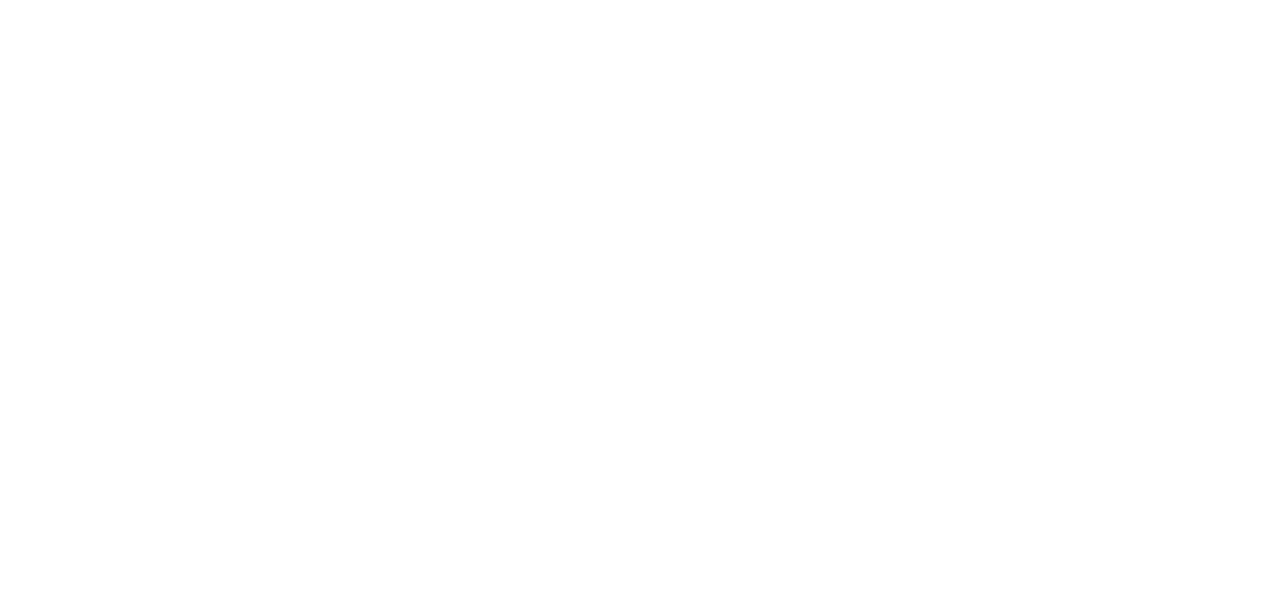
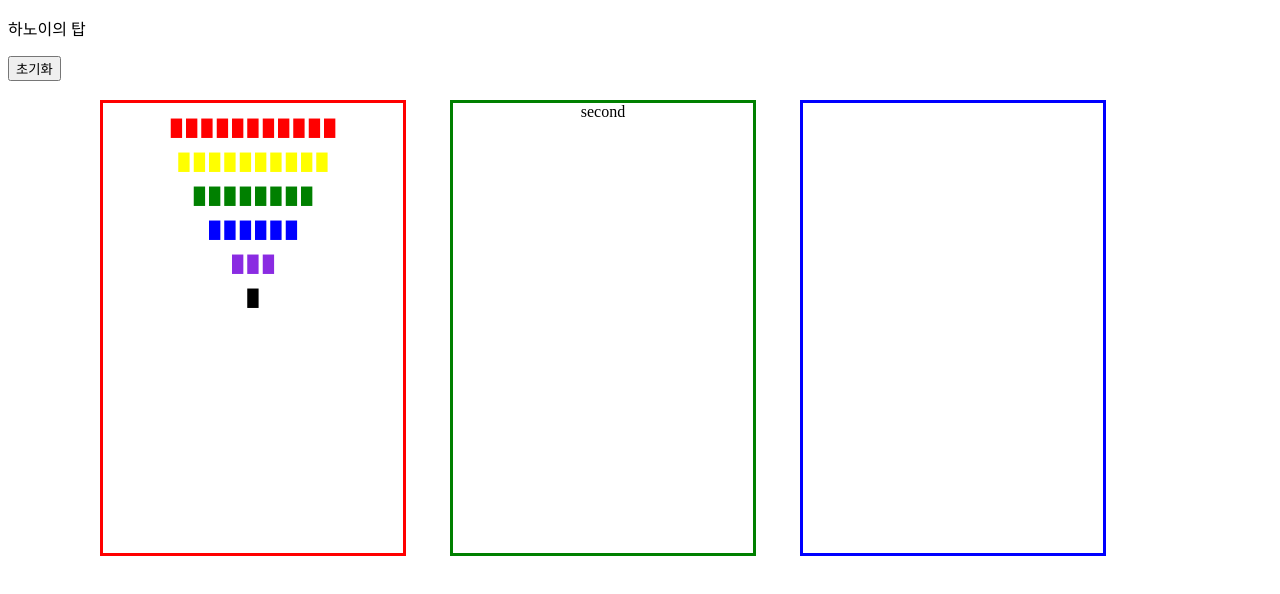
Before and after one commit to IM-INCHER/RWStudy, a plain HTML site: page Lecture 05/index.html in a window 1280 px wide. Drawn offline with Linux system fonts and the light colour scheme.

Commit message:
[IC] 5주차 과제

```diff
--- a/Lecture 05/index.html
+++ b/Lecture 05/index.html
@@ -4,9 +4,57 @@
     <meta charset="UTF-8">
     <meta http-equiv="X-UA-Compatible" content="IE=edge">
     <meta name="viewport" content="width=device-width, initial-scale=1.0">
-    <title>Document</title>
+    <title>하노이의 탑</title>
 </head>
 <body>
+    <p>하노이의 탑</p>
+    <input id="button_reset" type="button" value="초기화">
+    <div style="position: absolute;
+                left: 100px;
+                top: 100px;
+                width: 300px;
+                height: 450px;
+                border: 3px solid red;
+                text-align: center;">
+        <p style="color:red;">
+            &block; &block; &block; &block; &block; &block; &block; &block; &block; &block; &block;
+        </p>
+        <p style="color:yellow">
+            &block; &block; &block; &block; &block; &block; &block; &block; &block; &block;
+        </p>
+        <p style="color:green">
+            &block; &block; &block; &block; &block; &block; &block; &block;
+        </p>
+        <p style="color:blue">
+            &block; &block; &block; &block; &block; &block;
+        </p>
+        <p style="color:blueviolet">
+            &block; &block; &block;
+        </p>
+        <p style="color:black">
+            &block;
+        </p>
+    </div>
 
+    <div style="position: absolute;
+                left: 450px;
+                top: 100px;
+                width: 300px;
+                height: 450px;
+                border: 3px solid green;
+                text-align: center;">
+        <head>second</head>
+        <p></p>
+    </div>
+
+    <div style="position: absolute;
+                left: 800px;
+                top: 100px;
+                width: 300px;
+                height: 450px;
+                border: 3px solid blue;
+                text-align: center;">
+        <p></p>
+    </div>
 </body>
 </html>
```
